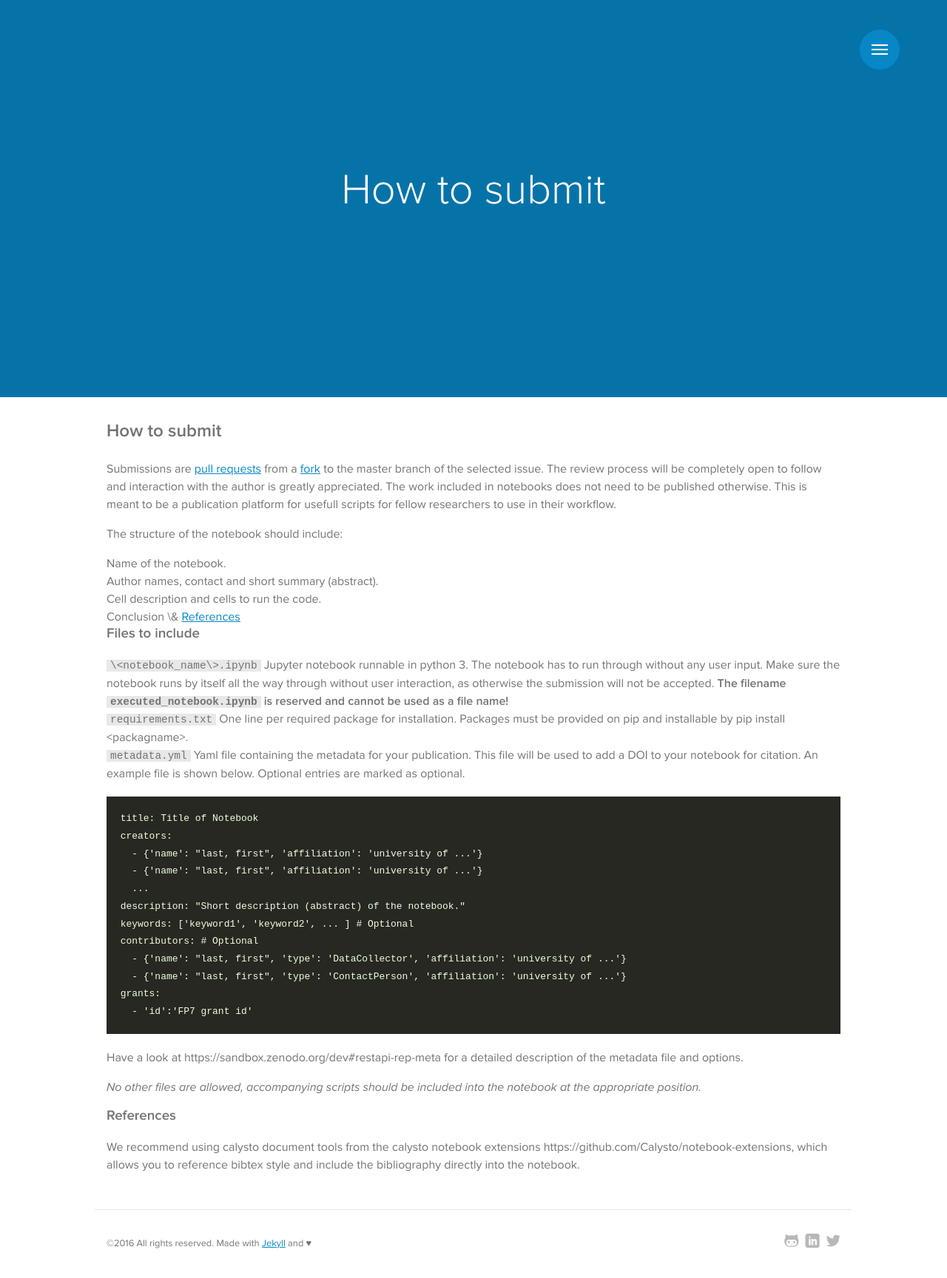
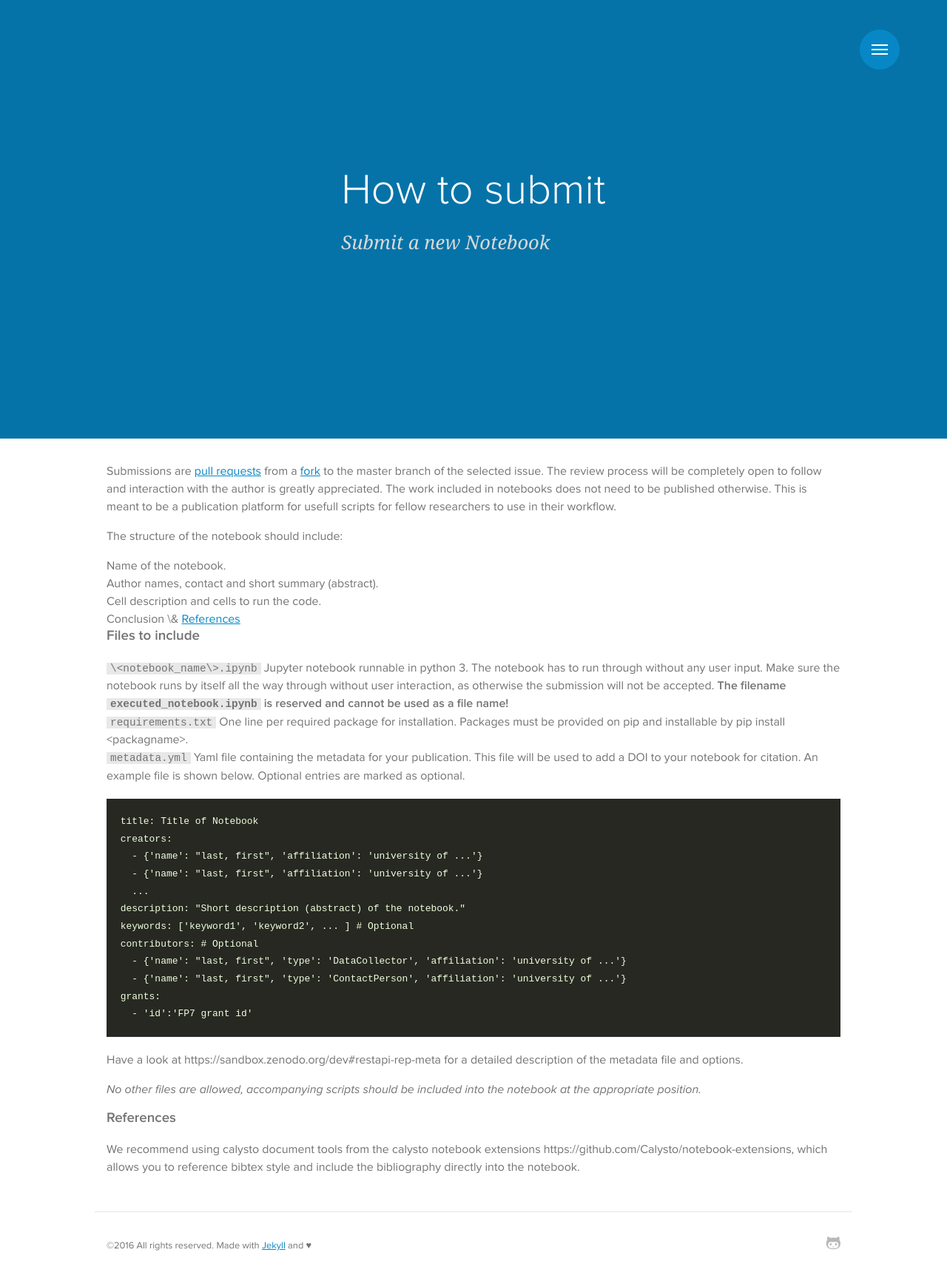
Before and after one commit to MC-Notes/gh-pages, a Jekyll site: the page built from HowTo/index.md, in a window 1280 px wide. Shown: the whole page at 74% size. Built offline with Jekyll 4.4.1, drawn with Linux system fonts in a browser that asks for light colours; some web fonts are replaced; our own code applies the rules of GitHub Pages for plain Markdown files.

```diff
--- a/HowTo/index.md
+++ b/HowTo/index.md
@@ -1,4 +1,9 @@
-## How to submit
+---
+layout: page
+title: How to submit
+subtitle: Submit a new Notebook
+---
+
 Submissions are [pull requests](https://help.github.com/articles/about-pull-requests/) from a [fork](https://guides.github.com/activities/forking/) to the master branch of the selected issue. The review process will be completely open to follow and interaction with the author is greatly appreciated. The work included in notebooks does not need to be published otherwise. This is meant to be a publication platform for usefull scripts for fellow researchers to use in their workflow.
 
 The structure of the notebook should include:
--- a/_includes/navbar.html
+++ b/_includes/navbar.html
@@ -16,8 +16,7 @@
           <li><a href="{{ '/' | prepend: site.baseurl }}">Home</a></li>
           <li><a href="{{ '/HowTo' | prepend: site.baseurl }}">How To Submit</a></li>
           <li><a href="{{ '/about' | prepend: site.baseurl }}">About</a></li>
-          <li><a href="{{ site.author.github }}" target="_blank"><i class="icon icon-github"></i> Github</a></li>
-          <li><a href="{{ '/feed.xml' | prepend: site.baseurl }}" target="_blank"><i class="icon icon-feed"></i> RSS</a></li>
+          <li><a href="https://github.com/MC-Notes" target="_blank"><i class="icon icon-github"></i> Github</a></li>
         </ul>
       </nav>
     </div>
--- a/_includes/social.html
+++ b/_includes/social.html
@@ -1,5 +1,3 @@
 <ul class="social">
-  <li><a href="{{ site.author.github }}" target="_blank"><i class="icon icon-github"></i></a></li>
-  <li><a href="{{ site.author.linkedin }}" target="_blank"><i class="icon icon-linkedin"></i></a></li>
-  <li><a href="{{ site.author.twitter }}" target="_blank"><i class="icon icon-twitter"></i></a></li>
+  <li><a href="https://github.com/MC-Notes" target="_blank"><i class="icon icon-github"></i></a></li>
 </ul>
--- a/_sass/base/_post.scss
+++ b/_sass/base/_post.scss
@@ -18,7 +18,7 @@
       left: -5px;
       opacity: 0;
       position: relative;
-      @include transition(left .15s ease-in-out, opacity .15s ease-in-out);
+      @include transition(left 1s ease-in-out, opacity 1s ease-in-out);
       top: 0;
     }
 
```
Also changed, not shown: about.md (+1 -9 lines).
